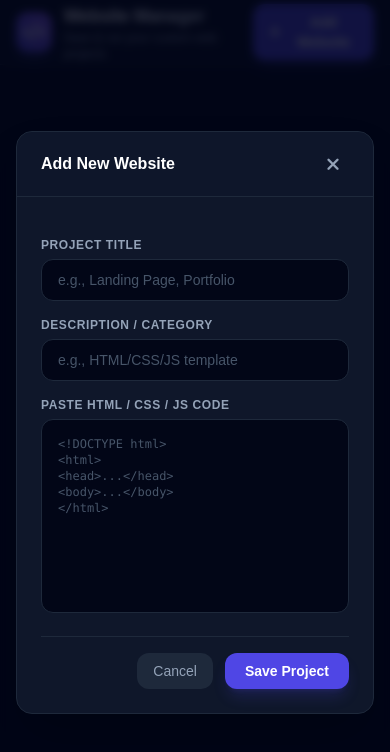
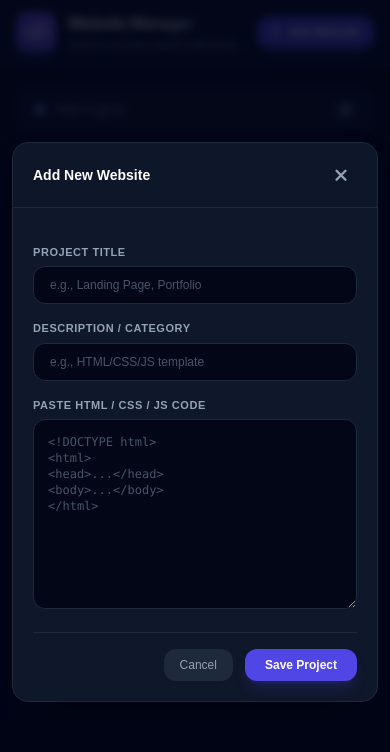
Before and after one commit to muhammadzain-u/website-manager, a plain HTML site: page index.html in a window 390 px wide. Both pictures are taken after a click on the button "Add Website". Drawn offline with nearby package versions, Linux system fonts and the light colour scheme.

Commit message:
Update index.html

```diff
--- a/index.html
+++ b/index.html
@@ -18,23 +18,23 @@
     <!-- Header -->
     <header class="border-b border-slate-800/80 bg-slate-900/50 backdrop-blur-md sticky top-0 z-30">
         <div class="max-w-7xl mx-auto px-4 sm:px-6 lg:px-8 h-16 flex items-center justify-between">
-            <div class="flex items-center space-x-3">
-                <div class="w-10 h-10 rounded-xl bg-gradient-to-tr from-indigo-600 to-violet-500 flex items-center justify-center shadow-lg shadow-indigo-500/20">
+            <div class="flex items-center space-x-3 min-w-0">
+                <div class="w-10 h-10 rounded-xl bg-gradient-to-tr from-indigo-600 to-violet-500 flex items-center justify-center shadow-lg shadow-indigo-500/20 shrink-0">
                     <i class="fa-solid fa-code text-white text-lg"></i>
                 </div>
-                <div>
-                    <h1 class="font-bold text-lg tracking-tight bg-gradient-to-r from-white via-slate-200 to-slate-400 bg-clip-text text-transparent">Website Manager</h1>
-                    <p class="text-xs text-slate-400">Save & run your custom web projects</p>
+                <div class="truncate">
+                    <h1 class="font-bold text-base sm:text-lg tracking-tight bg-gradient-to-r from-white via-slate-200 to-slate-400 bg-clip-text text-transparent truncate">Website Manager</h1>
+                    <p class="text-[11px] sm:text-xs text-slate-400 truncate">Save & run your custom web projects</p>
                 </div>
             </div>
 
-            <div class="flex items-center space-x-3">
+            <div class="flex items-center space-x-2 sm:space-x-3 shrink-0">
                 <div class="hidden sm:flex items-center space-x-2 bg-slate-900 border border-slate-800 px-3 py-1.5 rounded-lg text-xs text-slate-400">
                     <i class="fa-solid fa-layer-group text-indigo-400"></i>
                     <span>Total Projects:</span>
                     <span id="total-projects-badge" class="font-bold text-white px-1.5 py-0.5 rounded bg-slate-800">0</span>
                 </div>
-                <button onclick="openModal()" class="flex items-center space-x-2 bg-indigo-600 hover:bg-indigo-500 text-white px-4 py-2 rounded-xl text-sm font-semibold transition-all shadow-lg shadow-indigo-600/20 active:scale-95">
+                <button onclick="openModal()" class="flex items-center space-x-1.5 sm:space-x-2 bg-indigo-600 hover:bg-indigo-500 text-white px-3.5 sm:px-4 py-2 rounded-xl text-xs sm:text-sm font-semibold transition-all shadow-lg shadow-indigo-600/20 active:scale-95 shrink-0">
                     <i class="fa-solid fa-plus"></i>
                     <span>Add Website</span>
                 </button>
@@ -43,9 +43,18 @@
     </header>
 
     <!-- Main Content -->
-    <main class="max-w-7xl mx-auto px-4 sm:px-6 lg:px-8 py-8 flex-grow w-full">
+    <main class="max-w-7xl mx-auto px-4 sm:px-6 lg:px-8 py-6 sm:py-8 flex-grow w-full">
+        <!-- Mobile Project Counter Banner -->
+        <div class="sm:hidden flex items-center justify-between bg-slate-900/60 border border-slate-800 px-4 py-2.5 rounded-xl mb-5 text-xs text-slate-400">
+            <span class="flex items-center space-x-2">
+                <i class="fa-solid fa-layer-group text-indigo-400"></i>
+                <span>Total Projects</span>
+            </span>
+            <span id="total-projects-badge-mobile" class="font-bold text-white px-2 py-0.5 rounded bg-slate-800 text-xs">0</span>
+        </div>
+
         <!-- Projects Grid -->
-        <div id="projects-grid" class="grid grid-cols-1 md:grid-cols-2 lg:grid-cols-3 gap-6">
+        <div id="projects-grid" class="grid grid-cols-1 sm:grid-cols-2 lg:grid-cols-3 gap-4 sm:gap-6">
             <!-- Dynamic Cards or Empty State will load here -->
         </div>
     </main>
@@ -56,53 +65,53 @@
     </footer>
 
     <!-- Add/Edit Modal -->
-    <div id="project-modal" class="fixed inset-0 z-50 bg-slate-950/80 backdrop-blur-sm hidden items-center justify-center p-4">
-        <div class="bg-slate-900 border border-slate-800 rounded-2xl w-full max-w-2xl overflow-hidden shadow-2xl flex flex-col max-h-[90vh]">
+    <div id="project-modal" class="fixed inset-0 z-50 bg-slate-950/80 backdrop-blur-sm hidden items-center justify-center p-3 sm:p-4">
+        <div class="bg-slate-900 border border-slate-800 rounded-2xl w-full max-w-2xl overflow-hidden shadow-2xl flex flex-col max-h-[92vh]">
             <!-- Modal Header -->
-            <div class="px-6 py-4 border-b border-slate-800 flex items-center justify-between bg-slate-900/50">
-                <h3 id="modal-title" class="font-bold text-base text-white">Add New Website</h3>
+            <div class="px-5 sm:px-6 py-4 border-b border-slate-800 flex items-center justify-between bg-slate-900/50 shrink-0">
+                <h3 id="modal-title" class="font-bold text-sm sm:text-base text-white">Add New Website</h3>
                 <button onclick="closeModal()" class="text-slate-400 hover:text-white transition-colors w-8 h-8 rounded-lg flex items-center justify-center hover:bg-slate-800">
                     <i class="fa-solid fa-xmark text-lg"></i>
                 </button>
             </div>
 
             <!-- Modal Body -->
-            <form id="project-form" onsubmit="saveProject(event)" class="p-6 overflow-y-auto space-y-4 flex-grow">
+            <form id="project-form" onsubmit="saveProject(event)" class="p-5 sm:p-6 overflow-y-auto space-y-4 flex-grow">
                 <input type="hidden" id="project-id">
 
                 <div>
-                    <label class="block text-xs font-semibold uppercase tracking-wider text-slate-400 mb-1.5">Project Title</label>
-                    <input type="text" id="project-name" required placeholder="e.g., Landing Page, Portfolio" class="w-full bg-slate-950 border border-slate-800 rounded-xl px-4 py-2.5 text-sm text-white placeholder-slate-600 focus:outline-none focus:border-indigo-500 transition-colors">
+                    <label class="block text-[11px] sm:text-xs font-semibold uppercase tracking-wider text-slate-400 mb-1.5">Project Title</label>
+                    <input type="text" id="project-name" required placeholder="e.g., Landing Page, Portfolio" class="w-full bg-slate-950 border border-slate-800 rounded-xl px-4 py-2.5 text-xs sm:text-sm text-white placeholder-slate-600 focus:outline-none focus:border-indigo-500 transition-colors">
                 </div>
 
                 <div>
-                    <label class="block text-xs font-semibold uppercase tracking-wider text-slate-400 mb-1.5">Description / Category</label>
-                    <input type="text" id="project-desc" placeholder="e.g., HTML/CSS/JS template" class="w-full bg-slate-950 border border-slate-800 rounded-xl px-4 py-2.5 text-sm text-white placeholder-slate-600 focus:outline-none focus:border-indigo-500 transition-colors">
+                    <label class="block text-[11px] sm:text-xs font-semibold uppercase tracking-wider text-slate-400 mb-1.5">Description / Category</label>
+                    <input type="text" id="project-desc" placeholder="e.g., HTML/CSS/JS template" class="w-full bg-slate-950 border border-slate-800 rounded-xl px-4 py-2.5 text-xs sm:text-sm text-white placeholder-slate-600 focus:outline-none focus:border-indigo-500 transition-colors">
                 </div>
 
                 <div>
-                    <label class="block text-xs font-semibold uppercase tracking-wider text-slate-400 mb-1.5">Paste HTML / CSS / JS Code</label>
-                    <textarea id="project-code" rows="10" required placeholder="<!DOCTYPE html>&#10;<html>&#10;<head>...</head>&#10;<body>...</body>&#10;</html>" class="w-full bg-slate-950 border border-slate-800 rounded-xl p-4 font-mono text-xs text-indigo-300 placeholder-slate-600 focus:outline-none focus:border-indigo-500 transition-colors resize-none"></textarea>
+                    <label class="block text-[11px] sm:text-xs font-semibold uppercase tracking-wider text-slate-400 mb-1.5">Paste HTML / CSS / JS Code</label>
+                    <textarea id="project-code" rows="10" required placeholder="<!DOCTYPE html>&#10;<html>&#10;<head>...</head>&#10;<body>...</body>&#10;</html>" class="w-full bg-slate-950 border border-slate-800 rounded-xl p-3.5 sm:p-4 font-mono text-xs text-indigo-300 placeholder-slate-600 focus:outline-none focus:border-indigo-500 transition-colors resize-y"></textarea>
                 </div>
 
-                <div class="flex items-center justify-end space-x-3 pt-4 border-t border-slate-800">
-                    <button type="button" onclick="closeModal()" class="px-4 py-2 rounded-xl text-sm font-medium text-slate-400 hover:text-white bg-slate-800 hover:bg-slate-700 transition-all">Cancel</button>
-                    <button type="submit" class="px-5 py-2 rounded-xl text-sm font-semibold bg-indigo-600 hover:bg-indigo-500 text-white shadow-lg shadow-indigo-600/20 transition-all">Save Project</button>
+                <div class="flex items-center justify-end space-x-3 pt-4 border-t border-slate-800 shrink-0">
+                    <button type="button" onclick="closeModal()" class="px-4 py-2 rounded-xl text-xs sm:text-sm font-medium text-slate-400 hover:text-white bg-slate-800 hover:bg-slate-700 transition-all">Cancel</button>
+                    <button type="submit" class="px-5 py-2 rounded-xl text-xs sm:text-sm font-semibold bg-indigo-600 hover:bg-indigo-500 text-white shadow-lg shadow-indigo-600/20 transition-all">Save Project</button>
                 </div>
             </form>
         </div>
     </div>
 
     <!-- Live Preview Modal -->
-    <div id="preview-modal" class="fixed inset-0 z-50 bg-slate-950/90 backdrop-blur-md hidden flex-col">
-        <div class="bg-slate-900 border-b border-slate-800 px-6 py-3 flex items-center justify-between">
-            <div class="flex items-center space-x-3">
-                <span class="w-3 h-3 rounded-full bg-emerald-500 animate-pulse"></span>
-                <h3 id="preview-title" class="font-bold text-sm text-white">Live Preview</h3>
+    <div id="preview-modal" class="fixed inset-0 z-50 bg-slate-950/95 backdrop-blur-md hidden flex-col">
+        <div class="bg-slate-900 border-b border-slate-800 px-4 sm:px-6 py-3 flex items-center justify-between shrink-0">
+            <div class="flex items-center space-x-2 sm:space-x-3 truncate mr-2">
+                <span class="w-2.5 h-2.5 rounded-full bg-emerald-500 animate-pulse shrink-0"></span>
+                <h3 id="preview-title" class="font-bold text-xs sm:text-sm text-white truncate">Live Preview</h3>
             </div>
-            <button onclick="closePreview()" class="bg-slate-800 hover:bg-slate-700 text-slate-300 hover:text-white px-3 py-1.5 rounded-lg text-xs font-semibold transition-all flex items-center space-x-2">
+            <button onclick="closePreview()" class="bg-slate-800 hover:bg-slate-700 text-slate-300 hover:text-white px-3 py-1.5 rounded-lg text-xs font-semibold transition-all flex items-center space-x-1.5 shrink-0">
                 <i class="fa-solid fa-xmark"></i>
-                <span>Close Preview</span>
+                <span>Close</span>
             </button>
         </div>
         <div class="flex-grow bg-white w-full h-full relative">
@@ -116,11 +125,13 @@
 
         function renderProjects() {
             const grid = document.getElementById('projects-grid');
-            document.getElementById('total-projects-badge').innerText = projects.length;
+            const totalCount = projects.length;
+            document.getElementById('total-projects-badge').innerText = totalCount;
+            document.getElementById('total-projects-badge-mobile').innerText = totalCount;
 
-            if (projects.length === 0) {
+            if (totalCount === 0) {
                 grid.innerHTML = `
-                    <div class="col-span-full py-16 flex flex-col items-center justify-center text-center">
+                    <div class="col-span-full py-16 flex flex-col items-center justify-center text-center px-4">
                         <div class="w-16 h-16 rounded-2xl bg-slate-900 border border-slate-800 flex items-center justify-center text-slate-600 text-2xl mb-4 shadow-inner">
                             <i class="fa-solid fa-folder-open"></i>
                         </div>
@@ -133,18 +144,18 @@
             }
 
             grid.innerHTML = projects.map(p => `
-                <div class="bg-slate-900/60 border border-slate-800/80 rounded-2xl p-5 flex flex-col justify-between hover:border-slate-700 transition-all shadow-xl group">
+                <div class="bg-slate-900/60 border border-slate-800/80 rounded-2xl p-4 sm:p-5 flex flex-col justify-between hover:border-slate-700 transition-all shadow-xl group">
                     <div>
-                        <div class="flex items-start justify-between mb-3">
-                            <h3 class="font-bold text-base text-white group-hover:text-indigo-400 transition-colors line-clamp-1">${escapeHtml(p.name)}</h3>
-                            <span class="text-[10px] font-medium bg-indigo-500/10 text-indigo-400 border border-indigo-500/20 px-2 py-0.5 rounded-full">Active</span>
+                        <div class="flex items-start justify-between mb-2 sm:mb-3 gap-2">
+                            <h3 class="font-bold text-sm sm:text-base text-white group-hover:text-indigo-400 transition-colors line-clamp-1">${escapeHtml(p.name)}</h3>
+                            <span class="text-[10px] font-medium bg-indigo-500/10 text-indigo-400 border border-indigo-500/20 px-2 py-0.5 rounded-full shrink-0">Active</span>
                         </div>
                         <p class="text-xs text-slate-400 line-clamp-2 mb-4">${escapeHtml(p.desc || 'No description provided.')}</p>
                     </div>
 
-                    <div class="pt-4 border-t border-slate-800/60 flex items-center justify-between">
-                        <span class="text-[10px] text-slate-400"><i class="fa-regular fa-clock mr-1"></i>${p.date}</span>
-                        <div class="flex items-center space-x-1">
+                    <div class="pt-3 sm:pt-4 border-t border-slate-800/60 flex items-center justify-between gap-2">
+                        <span class="text-[10px] text-slate-400 truncate"><i class="fa-regular fa-clock mr-1"></i>${p.date}</span>
+                        <div class="flex items-center space-x-1 shrink-0">
                             <button onclick="previewProject('${p.id}')" title="Run / Preview" class="w-8 h-8 rounded-lg bg-emerald-500/10 text-emerald-400 hover:bg-emerald-500 hover:text-white transition-all flex items-center justify-center text-xs">
                                 <i class="fa-solid fa-play"></i>
                             </button>
```
